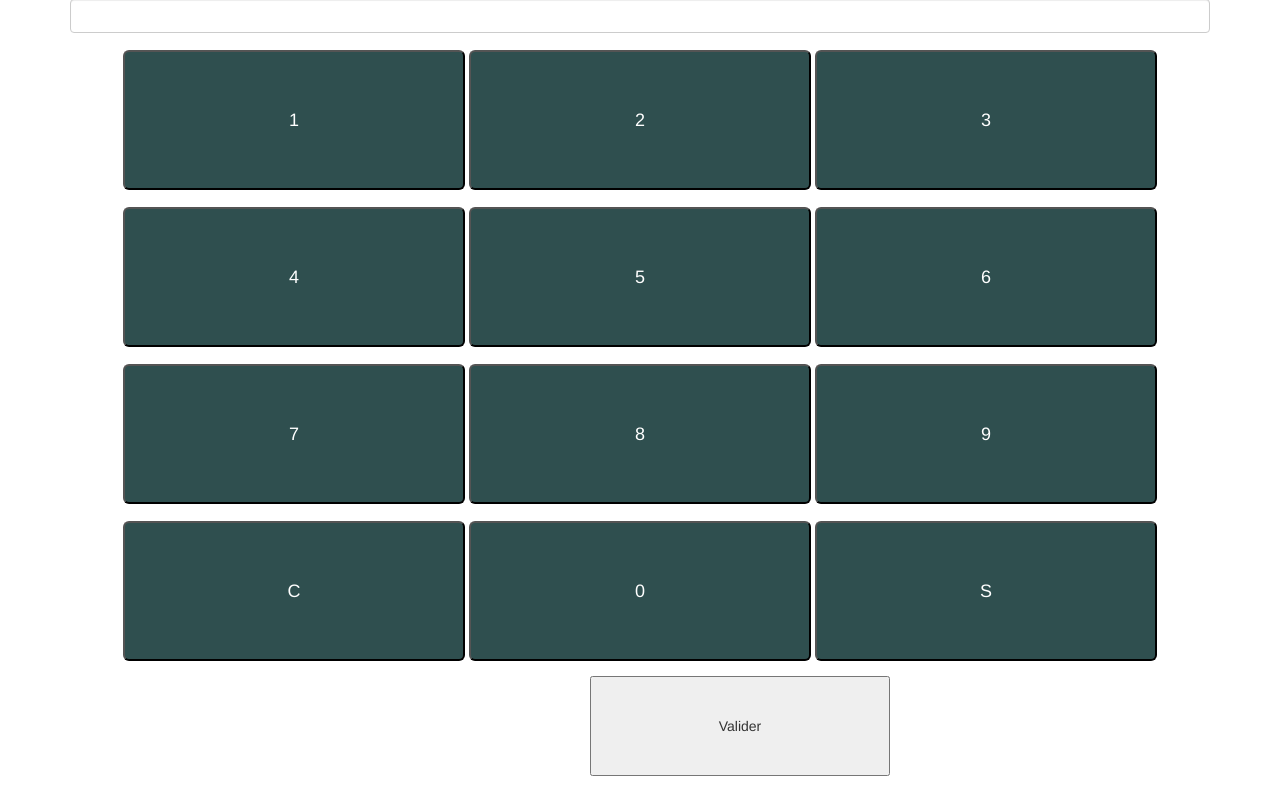
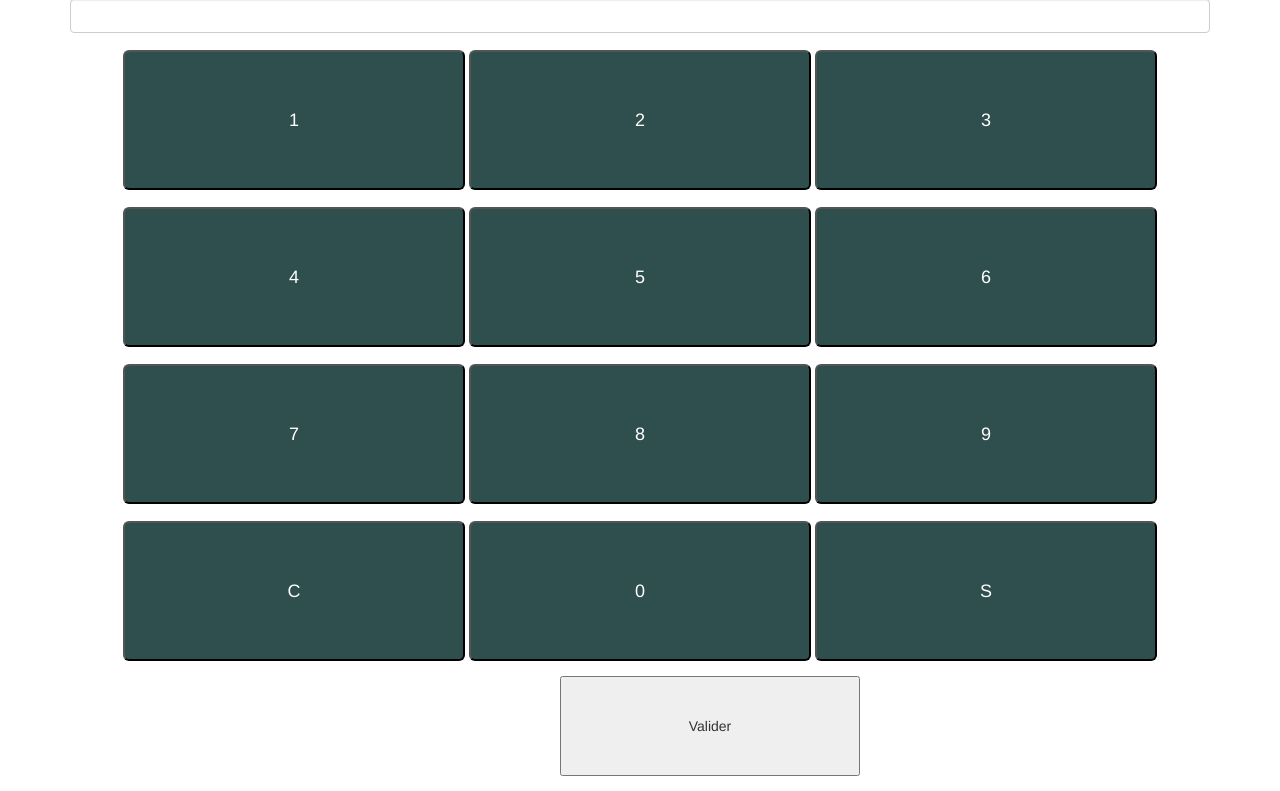
Before and after one commit to abdoulakram/inputpass, a Flask app: page / in a window 1280 px wide. Shown: the part 341-1132 px from the top of the page. Run offline with Flask 2, Linux system fonts and the light colour scheme; some libraries are stand-ins or nearby versions.

Commit message:
first commit

```diff
--- a/templates/password.html
+++ b/templates/password.html
@@ -42,7 +42,7 @@
          </div>
          </div >
         <div class="form-group">
-            <input type="submit" value="Valider" style="height:100px; width: 300px; margin-left: 200px"/>
+            <input type="submit" value="Valider" style="height:100px; width: 300px; margin-left: 140px"/>
         </div>
       </form>
    </div>
```
